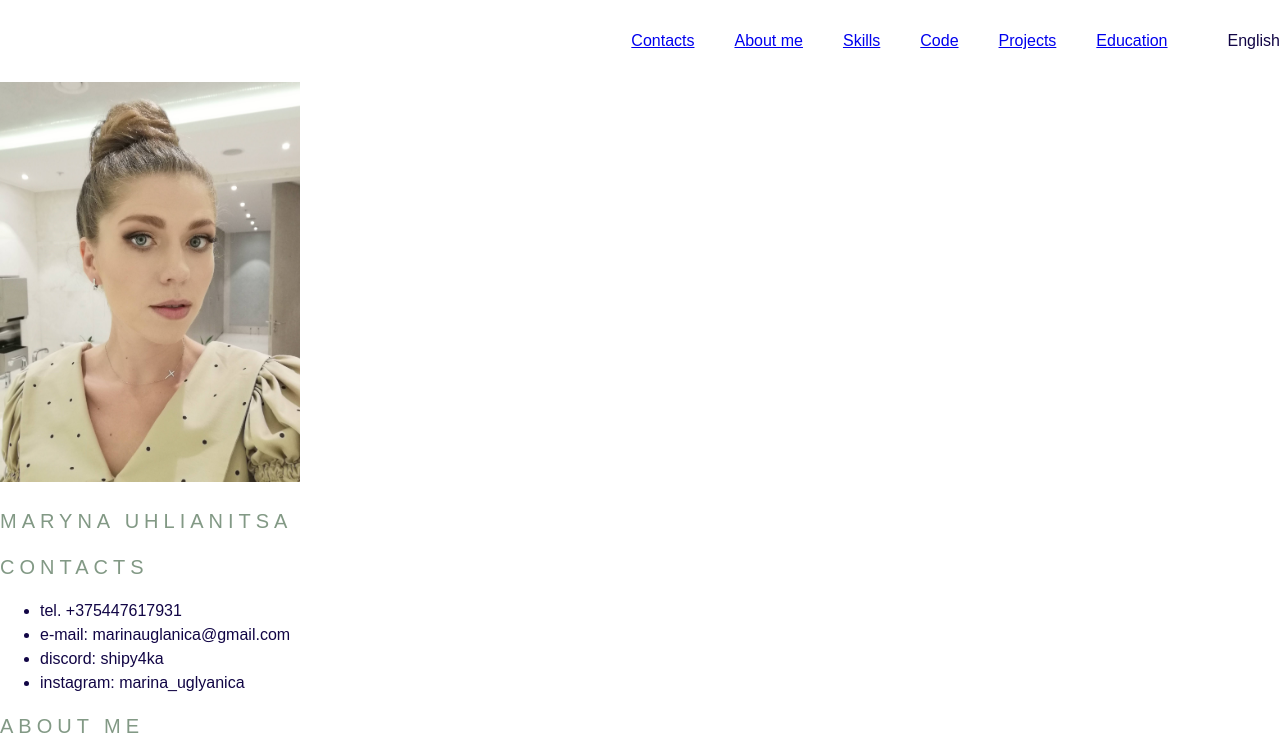
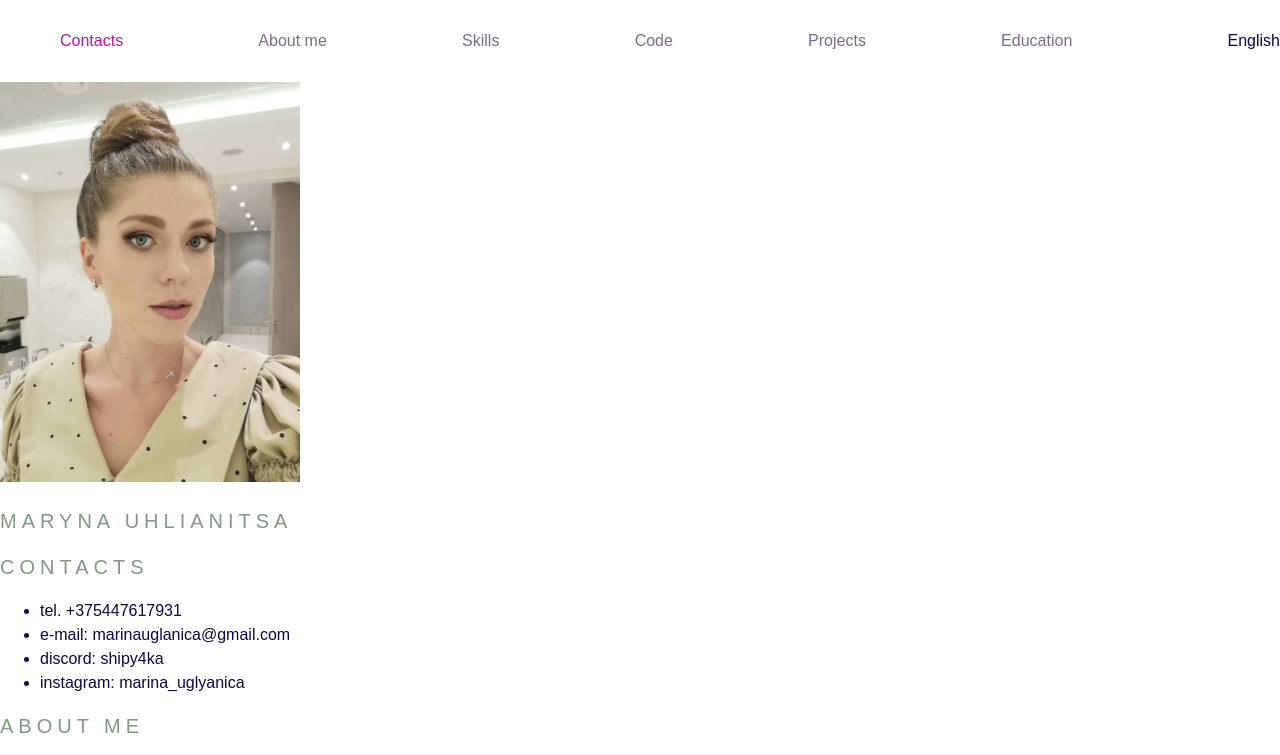
Before and after one commit to shipy4ka/rsschool-cv, a plain HTML site: page index.html in a window 1280 px wide. In both pictures the pointer is over the link "Contacts". Shown: the top 755 px of the page. Drawn offline with Linux system fonts and the light colour scheme; a web font is replaced by a local one.

Commit message:
fix: adjust nav links

```diff
--- a/style.css
+++ b/style.css
@@ -27,7 +27,7 @@ body {
 
 .nav-list {
     display: flex;
-    justify-content: flex-end;
+    justify-content: space-between;
     align-items: center;
     list-style: none;
 }
@@ -70,12 +70,12 @@ color:cornflowerblue
     color: #829985;
 }
 
-.link {
+.nav-link {
     text-decoration: none;
     color: rgb(124, 108, 135);
     transition: color 0.5s;
 }
 
-.link:hover {
-    color: darkcyan;
+.nav-link:hover {
+    color: rgb(190, 18, 167);
 }
```
